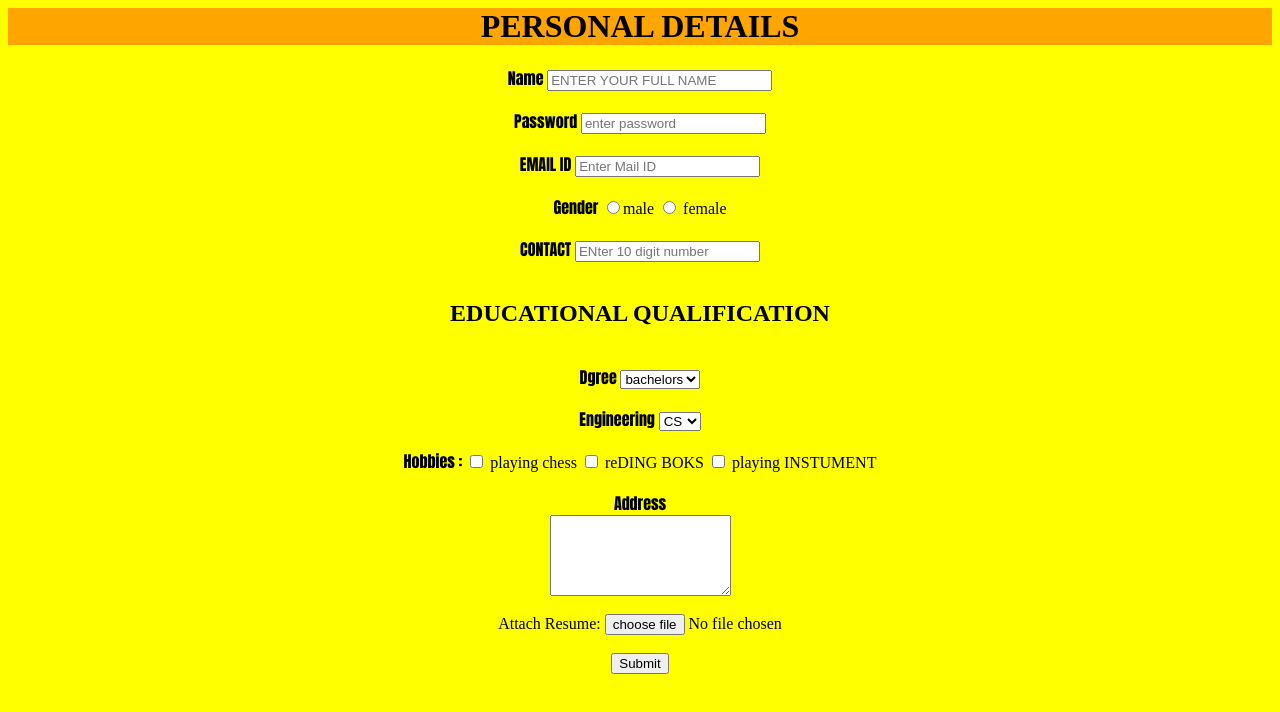
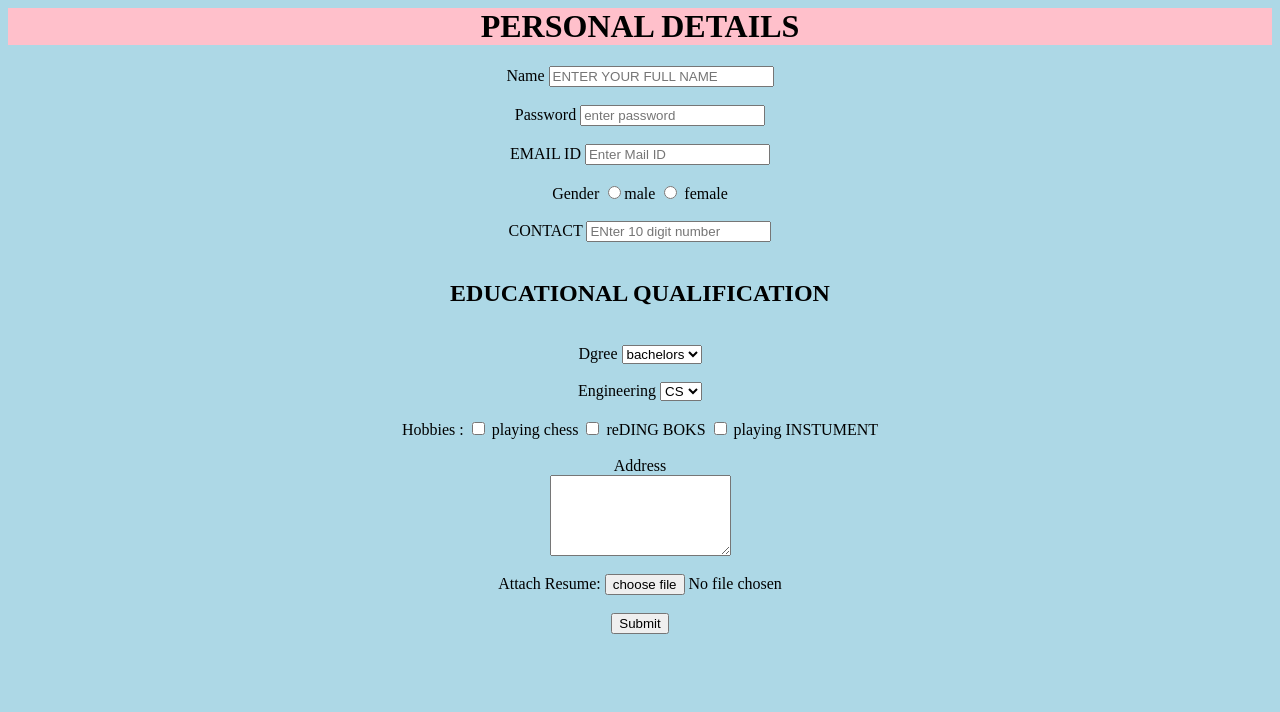
Before and after one commit to shacz007/HTML, a plain HTML site: page practice forms/green.html in a window 1280 px wide. Drawn offline with Linux system fonts and the light colour scheme.

Commit message:
checked css types

```diff
--- a/practice forms/green.html
+++ b/practice forms/green.html
@@ -1,15 +1,20 @@
 <html>
 <head>
-
-    <link href="green.css" type="text/css" rel='stylesheet'>
+<style>
+body {
+  background-color: lightblue;
+}
+</style>
+  <!-- <link href="green.css" type="text/css" rel='stylesheet'> -->
 <title> PERSONAL DETAILS</title>
 </head>
 
 <body>
 
+
 <form>
 <center>
-<h1>  PERSONAL DETAILS </h1>
+<h1 style="background-color: pink;">  PERSONAL DETAILS </h1>
 <label> Name </label>
 <input type="text" size="25" maxlength="30" placeholder="ENTER YOUR FULL NAME">
 <br>
```
